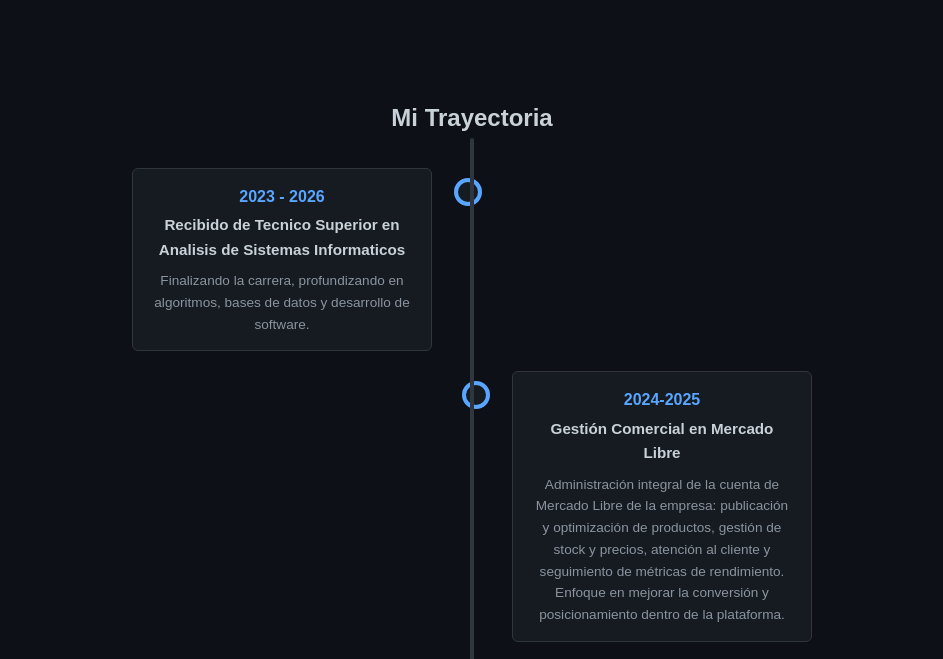
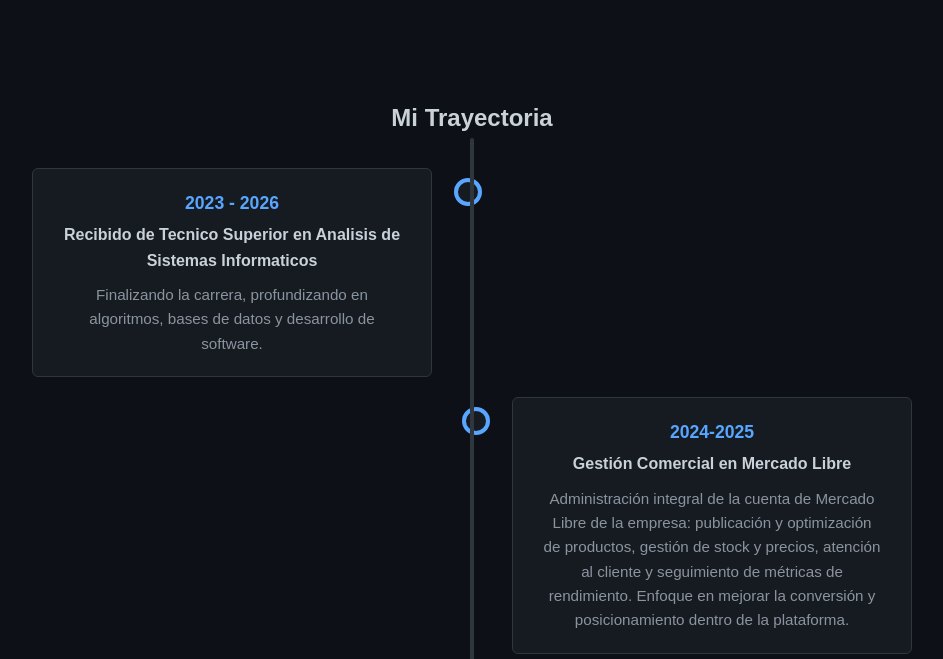
Before and after one commit to JulianMirandaR/PortafolioPersonal, a website: page index.html in a window 1280 px wide. Shown: the part 1365-2024 px from the top of the page, without its empty margins (168-1111 px from the left). Drawn offline with nearby package versions, Linux system fonts and the light colour scheme.

Commit message:
Revert "tamaño trayectoria"
This reverts commit 03e9f6d3f64b2d0da14cdadfdc100d1c993f7c21.

```diff
--- a/estilos.css
+++ b/estilos.css
@@ -666,13 +666,13 @@ nav a.active {
 /* TIMELINE (TRAYECTORIA) */
 #trayectoria {
     position: relative;
-    max-width: 800px;
+    max-width: 1000px;
     margin: 0 auto;
 }
 
 .timeline {
     position: relative;
-    max-width: 800px;
+    max-width: 1200px;
     margin: 0 auto;
     padding: 20px 0;
 }
@@ -728,7 +728,7 @@ nav a.active {
 }
 
 .content {
-    padding: 15px 20px;
+    padding: 20px 30px;
     background-color: #161b22;
     position: relative;
     border-radius: 6px;
@@ -743,20 +743,19 @@ nav a.active {
 
 .content h3 {
     color: #58a6ff;
-    font-size: 1rem;
-    margin-bottom: 4px;
+    font-size: 1.1rem;
+    margin-bottom: 5px;
 }
 
 .content h4 {
     color: #c9d1d9;
-    margin-bottom: 8px;
+    margin-bottom: 10px;
     font-weight: 600;
-    font-size: 0.95rem;
 }
 
 .content p {
     color: #8b949e;
-    font-size: 0.85rem;
+    font-size: 0.95rem;
 }
 
 /* Responsive Timeline */
```
